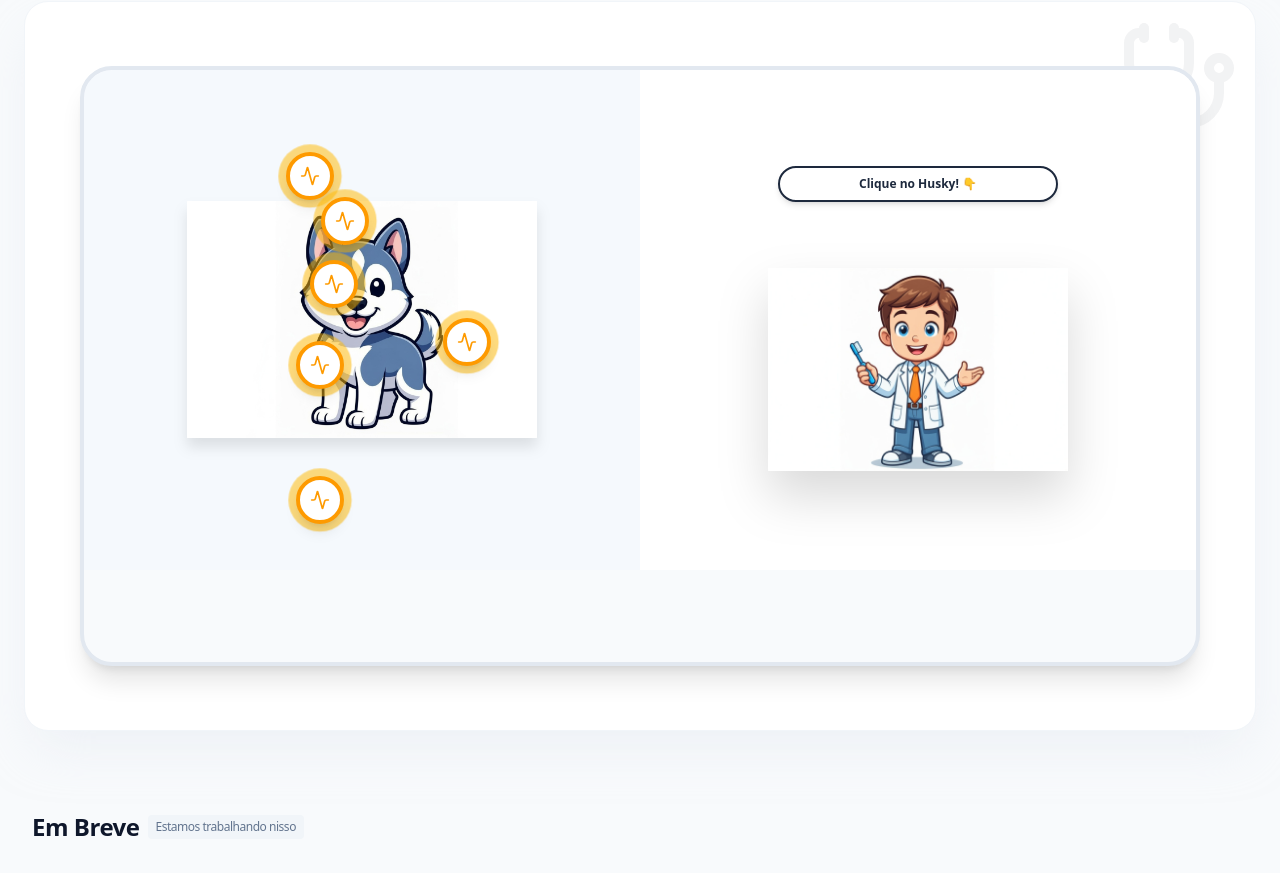
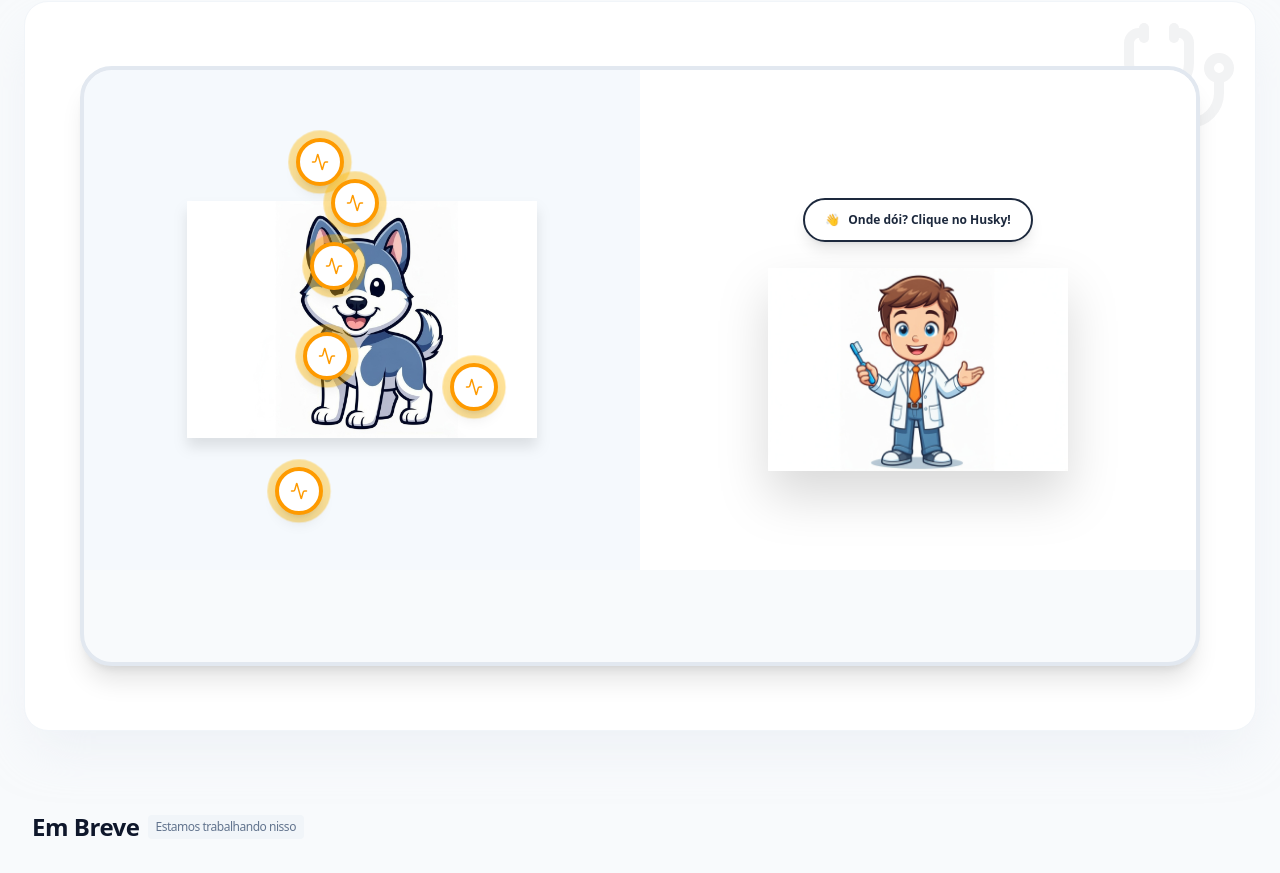
Before and after one commit to moaaskt/guiadocachorro, a Next.js app: page /saude in a window 1280 px wide. Shown: the part 1620-2493 px from the top of the page. Built offline with nearby package versions, Linux system fonts and the light colour scheme.

Commit message:
feat: add `SymptomChecker` component for interactive dog symptom selection and display.

```diff
--- a/components/tools/SymptomChecker.tsx
+++ b/components/tools/SymptomChecker.tsx
@@ -5,13 +5,17 @@ import { motion, AnimatePresence } from "framer-motion";
 import { X, Activity } from "lucide-react";
 import { cn } from "@/lib/utils";
 
+// === MESTRE: AQUI ESTÃO AS COORDENADAS AJUSTADAS ===
+// Se precisar mover um ponto:
+// x = Esquerda/Direita (0 é esquerda, 100 é direita)
+// y = Cima/Baixo (0 é topo, 100 é baixo)
 const BODY_PARTS = [
-  { id: "ears", label: "Orelhas", x: 35, y: 18, symptoms: ["Coceira", "Cheiro forte", "Vermelhidão"] },
-  { id: "eyes", label: "Olhos", x: 45, y: 28, symptoms: ["Lacrimejamento", "Olhos vermelhos", "Secreção"] },
-  { id: "mouth", label: "Boca", x: 42, y: 42, symptoms: ["Mau hálito", "Gengiva sangrando", "Salivação"] },
-  { id: "chest", label: "Peito", x: 38, y: 60, symptoms: ["Tosse seca", "Cansaço fácil", "Respiração ruidosa"] },
-  { id: "paws", label: "Patas", x: 38, y: 90, symptoms: ["Mancar", "Lamber patas", "Unhas grandes"] },
-  { id: "tail", label: "Cauda", x: 80, y: 55, symptoms: ["Perseguir cauda", "Cauda baixa", "Mordiscar base"] },
+  { id: "ears", label: "Orelhas", x: 38, y: 15, symptoms: ["Coceira", "Cheiro forte", "Vermelhidão"] },
+  { id: "eyes", label: "Olhos", x: 48, y: 24, symptoms: ["Lacrimejamento", "Olhos vermelhos", "Secreção"] },
+  { id: "mouth", label: "Boca", x: 42, y: 38, symptoms: ["Mau hálito", "Gengiva sangrando", "Salivação"] },
+  { id: "chest", label: "Peito", x: 40, y: 58, symptoms: ["Tosse seca", "Cansaço fácil", "Respiração ruidosa"] },
+  { id: "paws", label: "Patas", x: 32, y: 88, symptoms: ["Mancar", "Lamber patas", "Unhas grandes"] },
+  { id: "tail", label: "Cauda", x: 82, y: 65, symptoms: ["Perseguir cauda", "Cauda baixa", "Mordiscar base"] },
 ];
 
 export default function SymptomChecker() {
@@ -39,33 +43,38 @@ export default function SymptomChecker() {
         <div className="relative z-10 w-full md:w-1/2 h-[500px] flex items-center justify-center bg-blue-50/30">
             {/* Wrapper Relativo para posicionar bolinhas */}
             <div className="relative w-[350px] h-[450px]">
-                {/* USANDO IMG NATIVA PARA EVITAR ERROS DE BUILD */}
+                {/* IMG NATIVA (Segura e sem erros) */}
                 <img
                     src="/husky-cartoon.png"
                     alt="Paciente Husky"
                     className="w-full h-full object-contain drop-shadow-xl"
-                    style={{ display: 'block' }} // Garante que não é hidden
+                    style={{ display: 'block' }}
                 />
 
-                {/* Fallback de texto se a imagem quebrar */}
-                <p className="absolute top-1/2 left-1/2 -translate-x-1/2 text-xs text-slate-400 -z-10 text-center">
-                  Se não ver o Husky,<br/>verifique a pasta public
+                {/* Texto de Fallback discreto */}
+                <p className="absolute top-1/2 left-1/2 -translate-x-1/2 text-[10px] text-slate-400 -z-10 text-center opacity-50">
+                  Carregando Paciente...
                 </p>
 
-                {/* HOTSPOTS */}
+                {/* HOTSPOTS (BOTOES) */}
                 {BODY_PARTS.map((part) => (
                     <button
                         key={part.id}
                         onClick={(e) => { e.stopPropagation(); setSelectedPart(part); }}
                         style={{ left: `${part.x}%`, top: `${part.y}%` }}
-                        className="absolute -translate-x-1/2 -translate-y-1/2 w-12 h-12 cursor-pointer z-30 group focus:outline-none"
+                        className="absolute -translate-x-1/2 -translate-y-1/2 w-10 h-10 md:w-12 md:h-12 cursor-pointer z-30 group focus:outline-none"
                     >
-                        <span className="absolute inset-0 rounded-full bg-amber-400 opacity-75 animate-ping group-hover:opacity-100" />
+                        {/* Efeito de Onda (Ping) */}
+                        <span className="absolute inset-0 rounded-full bg-amber-400 opacity-60 animate-ping group-hover:opacity-100" />
+
+                        {/* O Botão Visível */}
                         <span className={cn(
                             "relative flex items-center justify-center w-full h-full rounded-full border-4 shadow-lg transition-all duration-300",
-                            selectedPart?.id === part.id ? "bg-amber-500 border-white scale-125" : "bg-white border-amber-500"
+                            selectedPart?.id === part.id
+                                ? "bg-amber-500 border-white scale-125 rotate-12"
+                                : "bg-white border-amber-500 hover:scale-110"
                         )}>
-                            <Activity size={20} className={selectedPart?.id === part.id ? "text-white" : "text-amber-500"} />
+                            <Activity size={18} className={selectedPart?.id === part.id ? "text-white" : "text-amber-500"} />
                         </span>
                     </button>
                 ))}
@@ -73,49 +82,68 @@ export default function SymptomChecker() {
         </div>
 
         {/* === ÁREA DO VETERINÁRIO (DIREITA) === */}
-        <div className="relative z-10 w-full md:w-1/2 h-[500px] flex items-end justify-center bg-white">
+        <div className="relative z-10 w-full md:w-1/2 h-[500px] flex items-end justify-center bg-white pt-10 md:pt-0">
 
             {/* Container Relativo do Vet */}
             <div className="relative w-[300px] h-[400px]">
 
-                {/* BALÃO (POSICIONADO ABSOLUTAMENTE EM RELAÇÃO AO VET) */}
-                <div className="absolute bottom-[90%] left-1/2 -translate-x-1/2 w-[280px] z-40 mb-2">
+                {/* BALÃO - POSICIONAMENTO AJUSTADO */}
+                {/* Agora ele fica flutuando acima da cabeça, mas sem sair da tela */}
+                <div className="absolute bottom-[82%] left-1/2 -translate-x-1/2 w-[280px] z-50 mb-0">
                     <AnimatePresence mode="wait">
                         {selectedPart ? (
                             <motion.div
                                 key={selectedPart.id}
-                                initial={{ opacity: 0, scale: 0.8, y: 20 }}
+                                initial={{ opacity: 0, scale: 0.8, y: 15 }}
                                 animate={{ opacity: 1, scale: 1, y: 0 }}
                                 exit={{ opacity: 0, scale: 0.8, y: 10 }}
-                                className="bg-white rounded-3xl p-5 shadow-2xl border-4 border-slate-900 relative"
+                                className="bg-white rounded-3xl p-5 shadow-[0px_10px_25px_-5px_rgba(0,0,0,0.2)] border-2 border-slate-900 relative"
                             >
-                                {/* Seta do Balão */}
-                                <div className="absolute -bottom-4 left-1/2 -translate-x-1/2 w-6 h-6 bg-white border-b-4 border-r-4 border-slate-900 transform rotate-45"></div>
+                                {/* Triângulo do Balão (Apontando para baixo/Vet) */}
+                                <div className="absolute -bottom-3 left-1/2 -translate-x-1/2 w-6 h-6 bg-white border-b-2 border-r-2 border-slate-900 transform rotate-45"></div>
 
-                                <h3 className="text-lg font-black text-slate-800 uppercase mb-2 border-b pb-1">
-                                    {selectedPart.label}
-                                </h3>
-                                <ul className="space-y-1 mb-4">
+                                {/* Cabeçalho do Balão */}
+                                <div className="flex justify-between items-center border-b border-slate-100 pb-2 mb-2">
+                                    <h3 className="text-lg font-black text-slate-800 uppercase">
+                                        {selectedPart.label}
+                                    </h3>
+                                    <button
+                                        onClick={() => setSelectedPart(null)}
+                                        className="p-1 hover:bg-slate-100 rounded-full transition-colors"
+                                    >
+                                        <X size={16} className="text-slate-400" />
+                                    </button>
+                                </div>
+
+                                {/* Lista de Sintomas */}
+                                <ul className="space-y-1.5 mb-3">
                                     {selectedPart.symptoms.map((s, i) => (
-                                        <li key={i} className="flex items-center gap-2 text-sm text-slate-700 font-bold">
-                                            <span className="text-amber-500">●</span> {s}
+                                        <li key={i} className="flex items-start gap-2 text-sm text-slate-700 font-bold">
+                                            <span className="text-amber-500 text-[10px] mt-1">●</span>
+                                            <span className="leading-tight">{s}</span>
                                         </li>
                                     ))}
                                 </ul>
-                                <button onClick={() => setSelectedPart(null)} className="text-xs text-slate-400 underline w-full text-center">Fechar</button>
+
+                                <div className="text-center">
+                                    <span className="text-[10px] text-slate-400 font-medium">Toque fora para fechar</span>
+                                </div>
                             </motion.div>
                         ) : (
                             <motion.div
-                                initial={{ opacity: 0 }} animate={{ opacity: 1 }}
-                                className="bg-white px-4 py-2 rounded-full border-2 border-slate-800 shadow-md text-center"
+                                initial={{ opacity: 0, y: 10 }}
+                                animate={{ opacity: 1, y: 0 }}
+                                className="bg-white/90 backdrop-blur-sm px-5 py-3 rounded-full border-2 border-slate-800 shadow-lg text-center mx-auto w-max"
                             >
-                                <p className="text-xs font-bold text-slate-800">Clique no Husky! 👇</p>
+                                <p className="text-xs font-black text-slate-800 flex items-center gap-2">
+                                    <span>👋</span> Onde dói? Clique no Husky!
+                                </p>
                             </motion.div>
                         )}
                     </AnimatePresence>
                 </div>
 
-                {/* IMAGEM DO VET (IMG NATIVA) */}
+                {/* IMAGEM DO VET */}
                 <img
                     src="/vet-cartoon.png"
                     alt="Veterinário"
```
